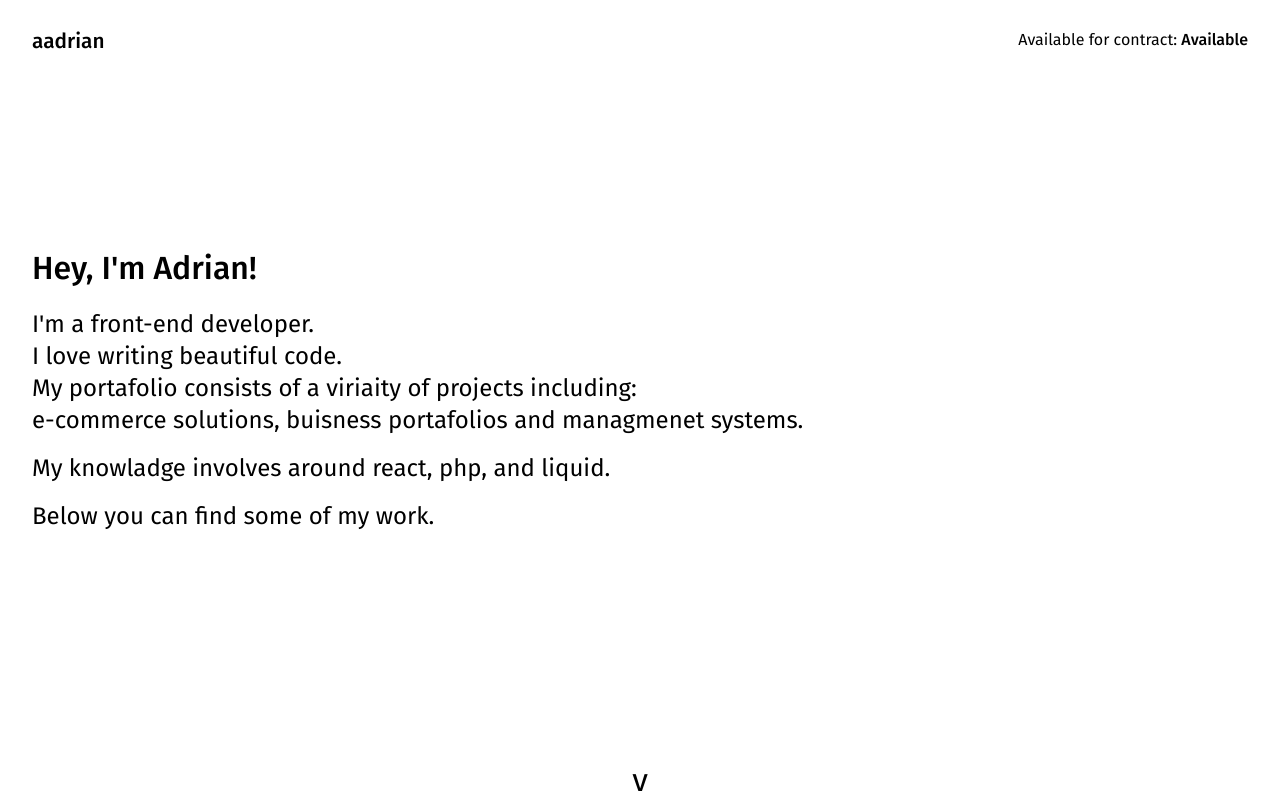
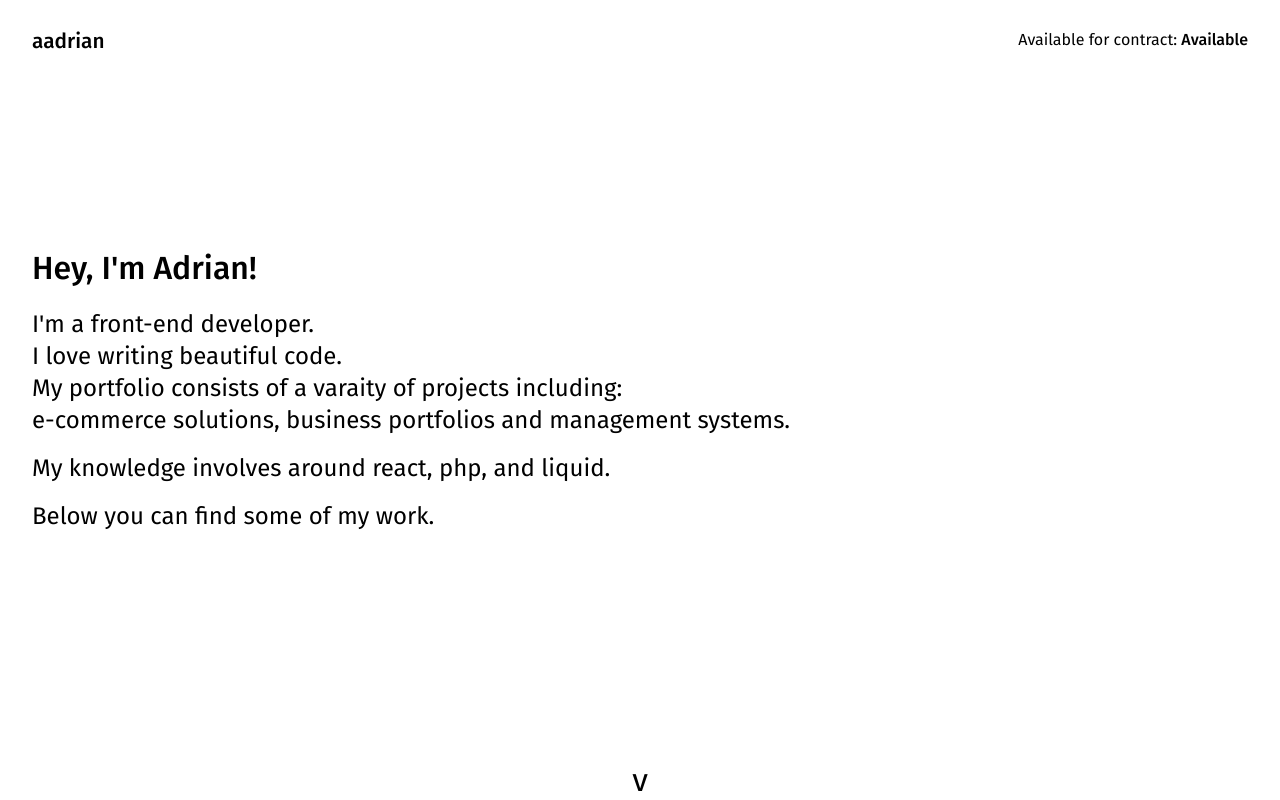
Before and after one commit to adriangzz/portafolio, a Next.js app: page / in a window 1280 px wide. Shown: the top 800 px of the page. Built offline with nearby package versions, Linux system fonts and the light colour scheme.

Commit message:
Corrige gramatica

```diff
--- a/pages/index.js
+++ b/pages/index.js
@@ -12,11 +12,11 @@ const index = () => (
       <h3>
         I'm a front-end developer.
         <br />I love writing beautiful code.
-        <br /> My portafolio consists of a viriaity of projects including:
+        <br /> My portfolio consists of a varaity of projects including:
         <br />
-        e-commerce solutions, buisness portafolios and managmenet systems.
+        e-commerce solutions, business portfolios and management systems.
       </h3>
-      <h3>My knowladge involves around react, php, and liquid.</h3>
+      <h3>My knowledge involves around react, php, and liquid.</h3>
       <h3>Below you can find some of my work.</h3>
       <button>v</button>
     </section>
```
